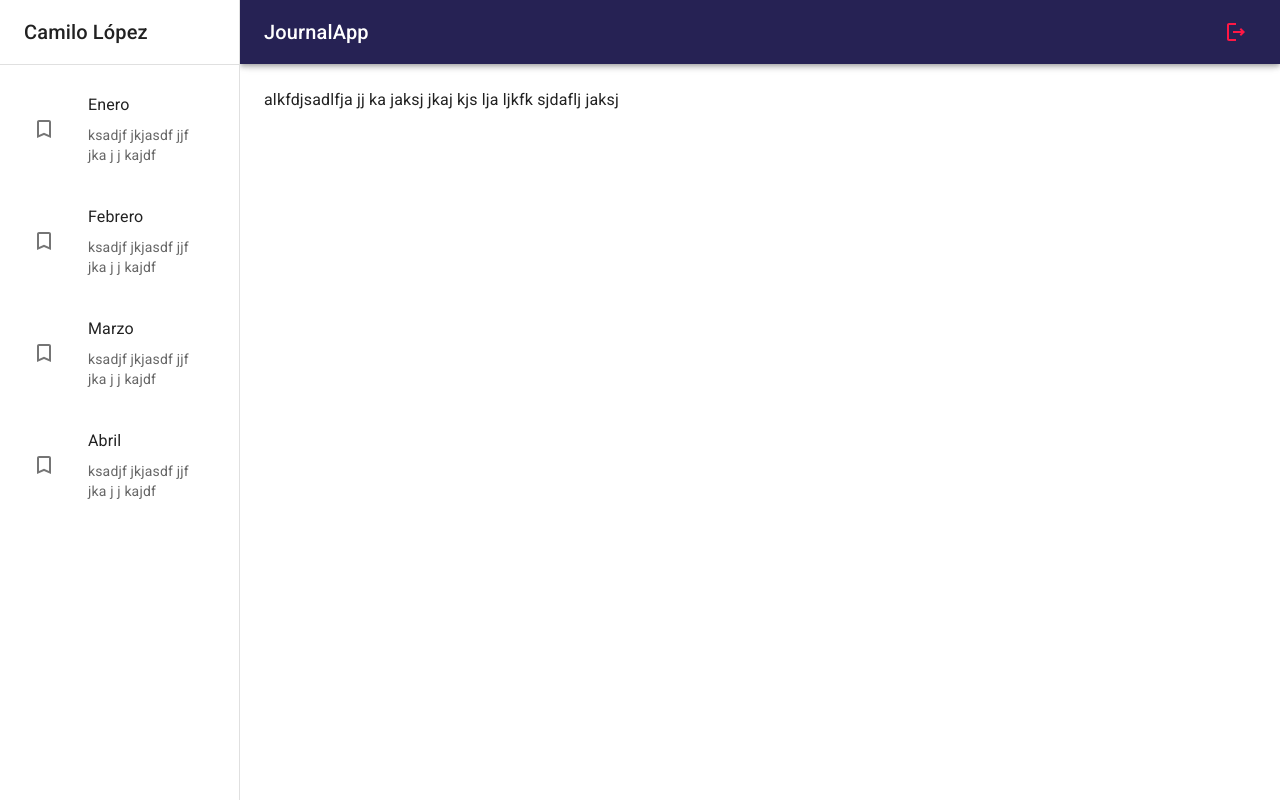
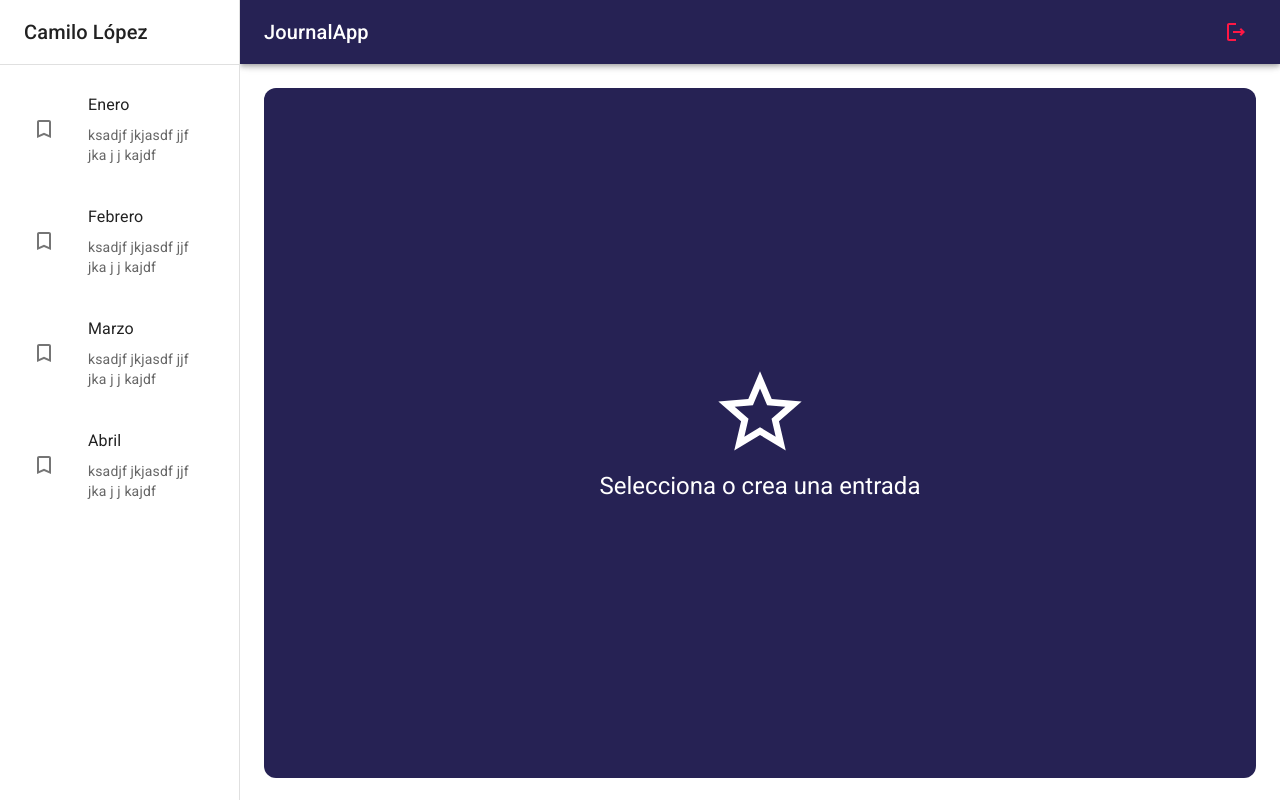
Before and after one commit to Newflaree/react-journal-app, a React (Vite) app: page / in a window 1280 px wide. Built offline with nearby package versions, Linux system fonts and the light colour scheme.

Commit message:
NothingSelectedView - No hay nada seleccionado

```diff
--- a/src/journal/pages/JournalPage.jsx
+++ b/src/journal/pages/JournalPage.jsx
@@ -1,11 +1,11 @@
 import { Typography } from '@mui/material';
 import { JournalLayout } from '../layout/JournalLayout';
+import {NothingSelectedView} from '../views';
 
 export const JournalPage = () => {
   return (
     <JournalLayout>
-      <Typography> alkfdjsadlfja jj ka jaksj jkaj kjs lja ljkfk sjdaflj jaksj</Typography>
-      { /* NothingSelected */ }
+      <NothingSelectedView />
       { /* NoteView */ }
     </JournalLayout>
   )
--- /dev/null
+++ b/src/journal/views/NothingSelectedView.jsx
@@ -0,0 +1,42 @@
+import { StarOutline } from '@mui/icons-material';
+import { Grid, Typography } from '@mui/material';
+
+export const NothingSelectedView = () => {
+  return (
+    <Grid
+      container
+      spacing={ 0 }
+      direction='column'
+      alignItems='center'
+      justifyContent='center'
+      sx={{
+        minHeight: 'calc( 100vh - 110px )',
+        backgroundColor: 'primary.main',
+        borderRadius: 3
+      }}
+    >
+      <Grid
+        item
+        xs={ 12 }
+      >
+        <StarOutline
+          sx={{
+            fontSize: 100,
+            color: 'white'
+          }}
+        />
+      </Grid>
+      <Grid
+        item
+        xs={ 12 }
+      >
+        <Typography
+          color='white'
+          variant='h5'
+        >
+          Selecciona o crea una entrada
+        </Typography>
+      </Grid>
+    </Grid>
+  )
+}
--- /dev/null
+++ b/src/journal/views/index.js
@@ -0,0 +1 @@
+export * from './NothingSelectedView';
```
